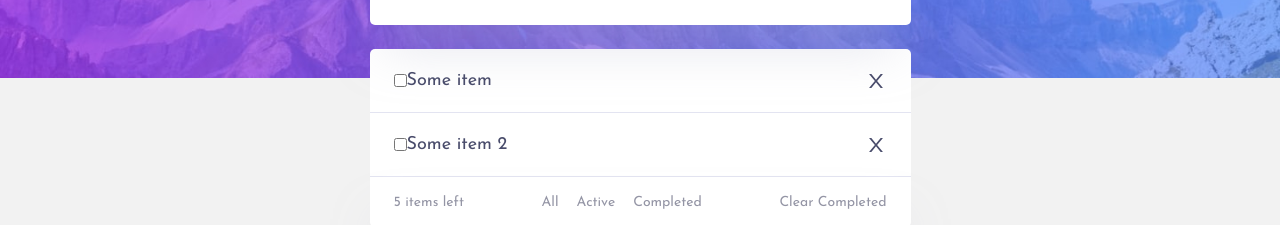
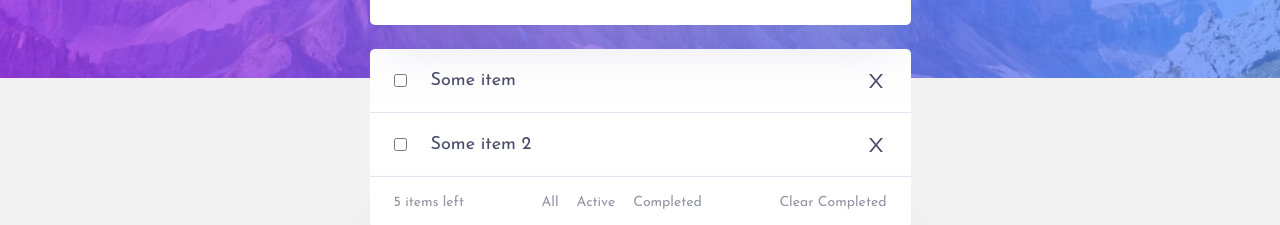
Before and after one commit to EdwinSch/react-todo-list, a React (Vite) app: page / in a window 1280 px wide. Shown: the part 189-414 px from the top of the page. Built offline with nearby package versions, Linux system fonts and the light colour scheme.

Commit message:
update: list items

```diff
--- a/src/components/List.jsx
+++ b/src/components/List.jsx
@@ -9,14 +9,14 @@ const List = () => {
         <li className="item">
           <input type="checkbox" name="" id="" />
           <div className="flex-container">
-            Some item
+            <p>Some item</p>
             <AiOutlineClose className="delete-item" />
           </div>
         </li>
         <li className="item">
           <input type="checkbox" name="" id="" />
           <div className="flex-container">
-            Some item 2
+            <p>Some item 2</p>
             <AiOutlineClose className="delete-item" />
           </div>
         </li>
--- a/src/styles/main.scss
+++ b/src/styles/main.scss
@@ -101,6 +101,7 @@ header {
     border-bottom: solid 1px $borderColor;
 
     .flex-container {
+      margin-left: 24px;
       width: 100%;
       display: flex;
       align-items: center;
```
